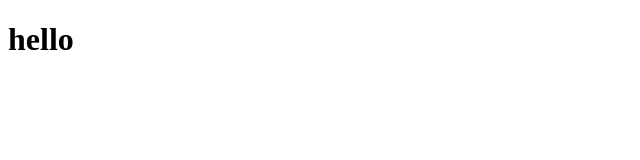
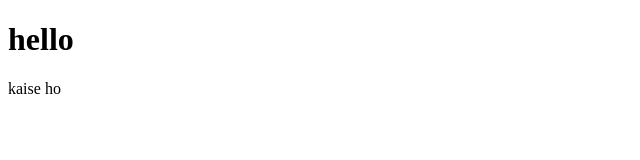
Before and after one commit to tanishaverma17/Tanisha-portfolio, a plain HTML site: page index.html in a window 1280 px wide. Shown: the full height of the page, 0-640 px from the left. Drawn offline with Linux system fonts and the light colour scheme.

Commit message:
feat- added new change in body
p tag added

```diff
--- a/index.html
+++ b/index.html
@@ -7,5 +7,6 @@
 </head>
 <body>
     <h1>hello</h1>
+    <p>kaise ho</p>
 </body>
 </html>
```
